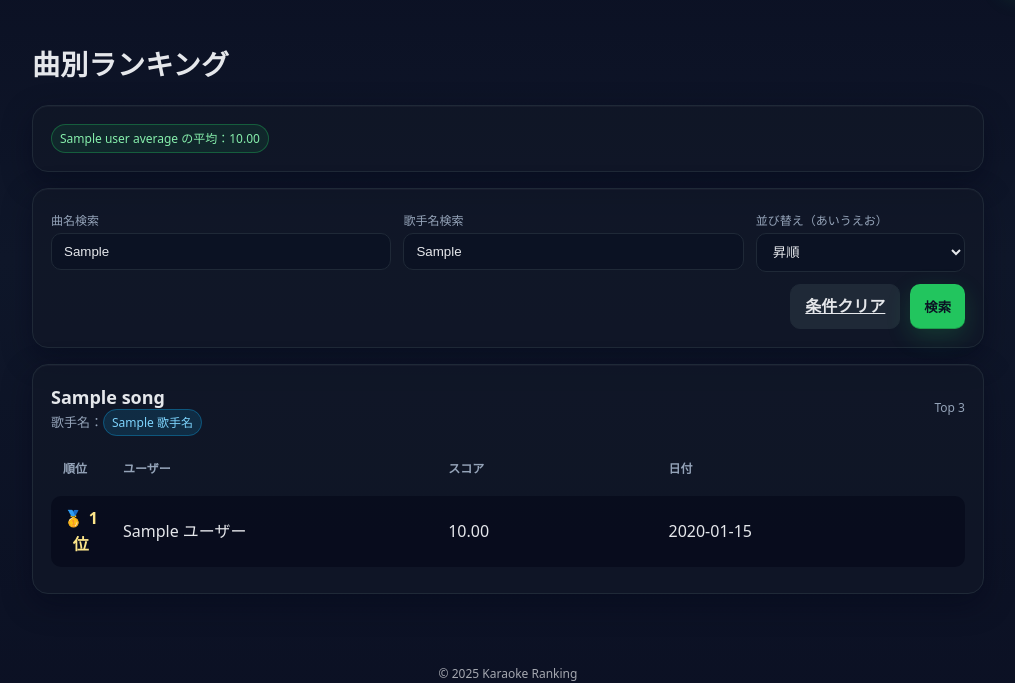
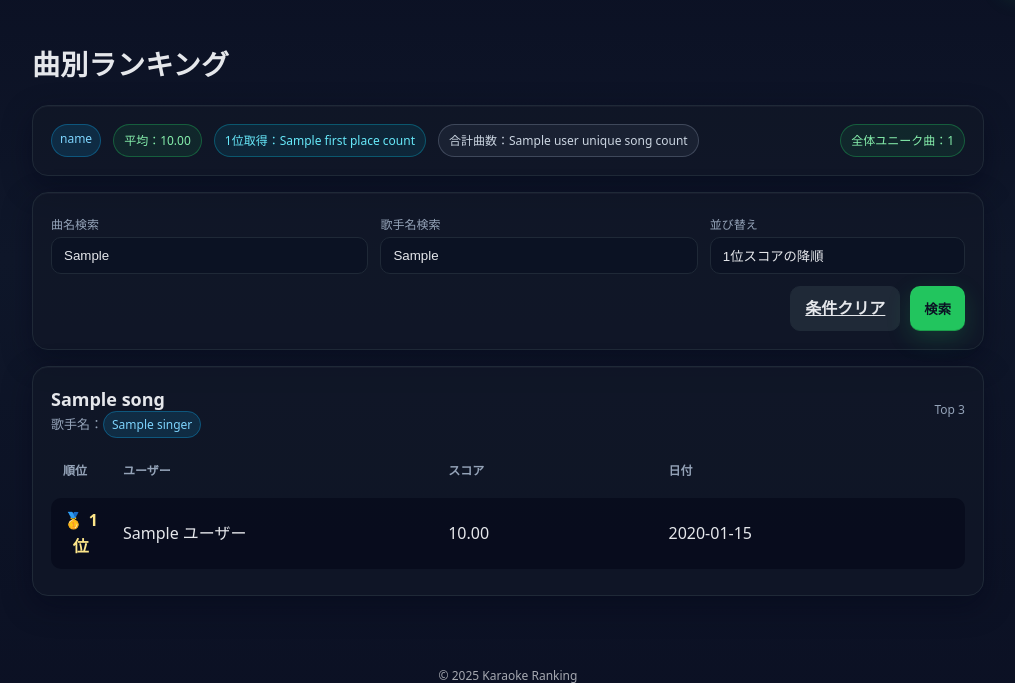
Before and after one commit to matsuriku0331/karaoke_ranking2, a Flask app: template templates/ranking.html in a window 1280 px wide. Shown: the part 62-745 px from the top of the page, without its empty margins (132-1147 px from the left). Run offline with Flask 3, Linux system fonts and the light colour scheme; the template is opened without the code that fills it: most values are stand-ins (such as "Sample title", 1, 10 or a date in 2020).

Commit message:
feat(rank): 曲を1位スコア降順で表示 + 個人統計（平均/1位数/合計曲）+ 全体曲数

```diff
--- a/app.py
+++ b/app.py
@@ -18,7 +18,6 @@ else:
     app.config["SQLALCHEMY_DATABASE_URI"] = "sqlite:///scores.db"
 
 app.config["SQLALCHEMY_TRACK_MODIFICATIONS"] = False
-
 db = SQLAlchemy(app)
 
 # ---- DB model ----
@@ -178,18 +177,30 @@ def home():
 
 @app.route("/ranking", methods=["GET"])
 def ranking():
-    # 検索・ソートパラメータ
+    # 検索パラメータ
     song_query = request.args.get("song", "")
     singer_query = request.args.get("singer", "")
-    sort_order = request.args.get("sort", "asc")
+    # あいうえお順は廃止（ご要望）→ sort_order は無視
 
     # DB から読み出し
     df_all = df_from_db()
 
-    # 平均点（②：全件からユーザー毎平均。最高点の平均ではない）
+    # ② 平均点（全レコードからユーザー毎平均）
     user_averages = {}
+    # ②’ 1位取得数
+    first_place_counts = {}
+    # ③’ 個人ごとの合計曲数（ユニーク）
+    user_unique_song_counts = {}
+    # ③’’ 全体の合計曲数（ユニーク）
+    total_unique_songs = 0
+
     if not df_all.empty:
+        # ユーザー平均
         user_averages = df_all.groupby("ユーザー")["スコア"].mean().round(2).to_dict()
+        # 個人ユニーク曲数
+        user_unique_song_counts = df_all.groupby("ユーザー")["曲名"].nunique().to_dict()
+        # 全体ユニーク曲数
+        total_unique_songs = int(df_all["曲名"].nunique())
 
     # フィルタリング（部分一致）
     if song_query:
@@ -197,39 +208,48 @@ def ranking():
     if singer_query:
         df_all = df_all[df_all["歌手名"].fillna("").str.contains(singer_query, case=False, na=False)]
 
-    # 曲名でソート（単純ソート。雰囲気保持のため詳細なコラテーションは未変更）
-    df_all = df_all.sort_values("曲名", ascending=(sort_order == "asc")) if not df_all.empty else df_all
-
-    # ③：曲×ユーザーで「最高点の “達成時” の行」を抽出
-    # スコア降順・日付昇順（同点なら最初に達成した日）で並べ、グループ先頭を採用
+    # ③：曲×ユーザーで「最高点の“達成時”の行」を抽出（同点なら最初に達成した日）
     best_rows = pd.DataFrame(columns=["曲名", "ユーザー", "歌手名", "スコア", "日付"])
     if not df_all.empty:
         ordered = df_all.sort_values(["スコア", "日付"], ascending=[False, True])
-        # first() で各 (曲名, ユーザー) の最上位行を選ぶ
         best_rows = (
             ordered.groupby(["曲名", "ユーザー"], as_index=False)
                    .first()[["曲名", "ユーザー", "歌手名", "スコア", "日付"]]
         )
 
-    # 曲ごとに Top3（ユーザー被りなしは best_rows の時点で満たされている）
-    ranking_data = {}
+    # ①：曲ごとにTop3を作りつつ「曲の並び」を1位スコア高い順に
+    ranking_list = []  # [{song, top_score, records(list)}]
     if not best_rows.empty:
         for song, group in best_rows.groupby("曲名"):
-            ranking_data[song] = group.sort_values("スコア", ascending=False).head(3).to_dict(orient="records")
+            # その曲の「ユーザー別最高」をスコア降順・日付昇順で並び替え→Top3
+            g_sorted = group.sort_values(["スコア", "日付"], ascending=[False, True])
+            top3 = g_sorted.head(3).to_dict(orient="records")
+            top_score = float(g_sorted.iloc[0]["スコア"])
+            ranking_list.append({"song": song, "top_score": top_score, "records": top3, "singer": g_sorted.iloc[0]["歌手名"]})
 
-    return render_template("ranking.html",
-                           ranking_data=ranking_data,
-                           user_averages=user_averages,
-                           song_query=song_query,
-                           singer_query=singer_query,
-                           sort_order=sort_order)
+            # ②：1位取得者カウント（同点時は“最初に達成した人”を1名採用）
+            winner = g_sorted.iloc[0]["ユーザー"]
+            first_place_counts[winner] = first_place_counts.get(winner, 0) + 1
+
+        # 曲の並び順：1位スコアの降順
+        ranking_list.sort(key=lambda x: x["top_score"], reverse=True)
+
+    return render_template(
+        "ranking.html",
+        ranking_list=ranking_list,          # ← dictではなく順序付きリストを渡す
+        user_averages=user_averages,
+        first_place_counts=first_place_counts,
+        user_unique_song_counts=user_unique_song_counts,
+        total_unique_songs=total_unique_songs,
+        song_query=song_query,
+        singer_query=singer_query,
+    )
 
 @app.route("/update_ranking", methods=["POST"])
 def update_ranking():
     # 検索条件保持（フォームの hidden から）
     song_query = request.form.get("song", "")
     singer_query = request.form.get("singer", "")
-    sort_order = request.form.get("sort", "asc")
 
     total_inserted = 0
     for user, cookies in USER_COOKIES.items():
@@ -241,18 +261,23 @@ def update_ranking():
             total_inserted += inserted
             print(f"[update] {user}: inserted {inserted} rows")
 
-    # 更新後ランキング作成も ranking() と同様の手順
+    # 更新後も ranking() と同じ処理で再描画
     df_all = df_from_db()
 
     user_averages = {}
+    first_place_counts = {}
+    user_unique_song_counts = {}
+    total_unique_songs = 0
+
     if not df_all.empty:
         user_averages = df_all.groupby("ユーザー")["スコア"].mean().round(2).to_dict()
+        user_unique_song_counts = df_all.groupby("ユーザー")["曲名"].nunique().to_dict()
+        total_unique_songs = int(df_all["曲名"].nunique())
 
     if song_query:
         df_all = df_all[df_all["曲名"].fillna("").str.contains(song_query, case=False, na=False)]
     if singer_query:
         df_all = df_all[df_all["歌手名"].fillna("").str.contains(singer_query, case=False, na=False)]
-    df_all = df_all.sort_values("曲名", ascending=(sort_order == "asc")) if not df_all.empty else df_all
 
     best_rows = pd.DataFrame(columns=["曲名", "ユーザー", "歌手名", "スコア", "日付"])
     if not df_all.empty:
@@ -262,17 +287,29 @@ def update_ranking():
                    .first()[["曲名", "ユーザー", "歌手名", "スコア", "日付"]]
         )
 
-    ranking_data = {}
+    ranking_list = []
     if not best_rows.empty:
         for song, group in best_rows.groupby("曲名"):
-            ranking_data[song] = group.sort_values("スコア", ascending=False).head(3).to_dict(orient="records")
+            g_sorted = group.sort_values(["スコア", "日付"], ascending=[False, True])
+            top3 = g_sorted.head(3).to_dict(orient="records")
+            top_score = float(g_sorted.iloc[0]["スコア"])
+            ranking_list.append({"song": song, "top_score": top_score, "records": top3, "singer": g_sorted.iloc[0]["歌手名"]})
 
-    return render_template("ranking.html",
-                           ranking_data=ranking_data,
-                           user_averages=user_averages,
-                           song_query=song_query,
-                           singer_query=singer_query,
-                           sort_order=sort_order)
+            winner = g_sorted.iloc[0]["ユーザー"]
+            first_place_counts[winner] = first_place_counts.get(winner, 0) + 1
+
+        ranking_list.sort(key=lambda x: x["top_score"], reverse=True)
+
+    return render_template(
+        "ranking.html",
+        ranking_list=ranking_list,
+        user_averages=user_averages,
+        first_place_counts=first_place_counts,
+        user_unique_song_counts=user_unique_song_counts,
+        total_unique_songs=total_unique_songs,
+        song_query=song_query,
+        singer_query=singer_query,
+    )
 
 if __name__ == "__main__":
     port = int(os.environ.get("PORT", 5000))
--- a/templates/ranking.html
+++ b/templates/ranking.html
@@ -3,11 +3,21 @@
 
 {% block head %}
   <style>
-    /* 日付列をやや広げ、モバイルでは横スクロール可能にする */
     .table-wrap{overflow-x:auto}
-    .col-date{min-width: 140px;} /* ここを広げる：必要なら 160px までOK */
-    @media (max-width:720px){
-      .col-date{min-width: 160px;}
+    .col-date{min-width: 140px;}
+    @media (max-width:720px){ .col-date{min-width: 160px;} }
+
+    /* 個人サマリの3項目をきれいに並べる */
+    .stats-row{display:flex; gap:12px; flex-wrap:wrap}
+    .stat-chip{
+      padding:6px 10px; border-radius:999px; font-size:12px;
+      background:rgba(34,197,94,.1); border:1px solid rgba(34,197,94,.35); color:#86efac;
+    }
+    .stat-chip.gray{
+      background:rgba(148,163,184,.08); border-color:rgba(148,163,184,.3); color:#cbd5e1;
+    }
+    .stat-chip.cyan{
+      background:rgba(6,182,212,.10); border-color:rgba(6,182,212,.35); color:#67e8f9;
     }
   </style>
 {% endblock %}
@@ -15,21 +25,27 @@
 {% block update_hidden %}
   <input type="hidden" name="song" value="{{ song_query }}">
   <input type="hidden" name="singer" value="{{ singer_query }}">
-  <input type="hidden" name="sort" value="{{ sort_order }}">
 {% endblock %}
 
 {% block content %}
   <div class="h1">曲別ランキング</div>
 
-  {# ②：ユーザー平均点の表示（最高点平均でなく全データ平均） #}
-  {% if user_averages %}
+  {# 人ごとの統計（平均・1位取得数・合計曲数） + 全体ユニーク曲数 #}
+  {% if user_averages or first_place_counts or user_unique_song_counts %}
     <div class="card" style="margin-bottom:16px">
-      <div class="row" style="gap:12px; flex-wrap:wrap">
-        {% for uname, avg in user_averages.items() %}
-          <div class="chip" style="background:rgba(34,197,94,.1); border-color:rgba(34,197,94,.35); color:#86efac;">
-            {{ uname }} の平均：{{ '%.2f'|format(avg) }}
+      <div class="stats-row">
+        {% set users = (user_averages.keys() | list) %}
+        {% for uname in users %}
+          <div class="chip" style="background:rgba(14,165,233,.15); border-color:rgba(14,165,233,.35); color:#7dd3fc;">
+            {{ uname }}
           </div>
+          <span class="stat-chip">平均：{{ '%.2f'|format(user_averages.get(uname, 0)) }}</span>
+          <span class="stat-chip cyan">1位取得：{{ first_place_counts.get(uname, 0) }}</span>
+          <span class="stat-chip gray">合計曲数：{{ user_unique_song_counts.get(uname, 0) }}</span>
         {% endfor %}
+        {% if total_unique_songs %}
+          <span class="stat-chip" style="margin-left:auto">全体ユニーク曲：{{ total_unique_songs }}</span>
+        {% endif %}
       </div>
     </div>
   {% endif %}
@@ -46,11 +62,8 @@
         <input type="text" id="singer" name="singer" placeholder="例：三浦たくま" value="{{ singer_query }}">
       </div>
       <div>
-        <label for="sort">並び替え（あいうえお）</label>
-        <select name="sort" id="sort">
-          <option value="asc"  {% if sort_order=='asc' %}selected{% endif %}>昇順</option>
-          <option value="desc" {% if sort_order=='desc' %}selected{% endif %}>降順</option>
-        </select>
+        <label>並び替え</label>
+        <input type="text" value="1位スコアの降順" readonly>
       </div>
     </div>
     <div class="row" style="margin-top:12px; justify-content:flex-end">
@@ -59,14 +72,14 @@
     </div>
   </form>
 
-  {% if ranking_data %}
-    {% for song, records in ranking_data.items() %}
+  {% if ranking_list %}
+    {% for item in ranking_list %}
       <div class="song card">
         <div class="song-head">
           <div>
-            <div class="song-title">{{ song }}</div>
-            {% if records and records[0]["歌手名"] %}
-              <div class="artist">歌手名：<span class="chip">{{ records[0]["歌手名"] }}</span></div>
+            <div class="song-title">{{ item.song }}</div>
+            {% if item.singer %}
+              <div class="artist">歌手名：<span class="chip">{{ item.singer }}</span></div>
             {% endif %}
           </div>
           <div class="muted" style="font-size:12px">Top 3</div>
@@ -83,7 +96,7 @@
               </tr>
             </thead>
             <tbody>
-              {% for record in records %}
+              {% for record in item.records %}
                 <tr>
                   <td class="rank">
                     {% if loop.index == 1 %}<span class="medal-1">🥇 1位</span>
@@ -93,7 +106,6 @@
                   <td>{{ record["ユーザー"] }}</td>
                   <td>{{ '%.2f'|format(record["スコア"]) }}</td>
                   <td>
-                    {# ①：日付は YYYY-MM-DD のみ表示（DBには時間も保持） #}
                     {% if record["日付"] %}
                       {{ record["日付"].strftime('%Y-%m-%d') }}
                     {% endif %}
```
